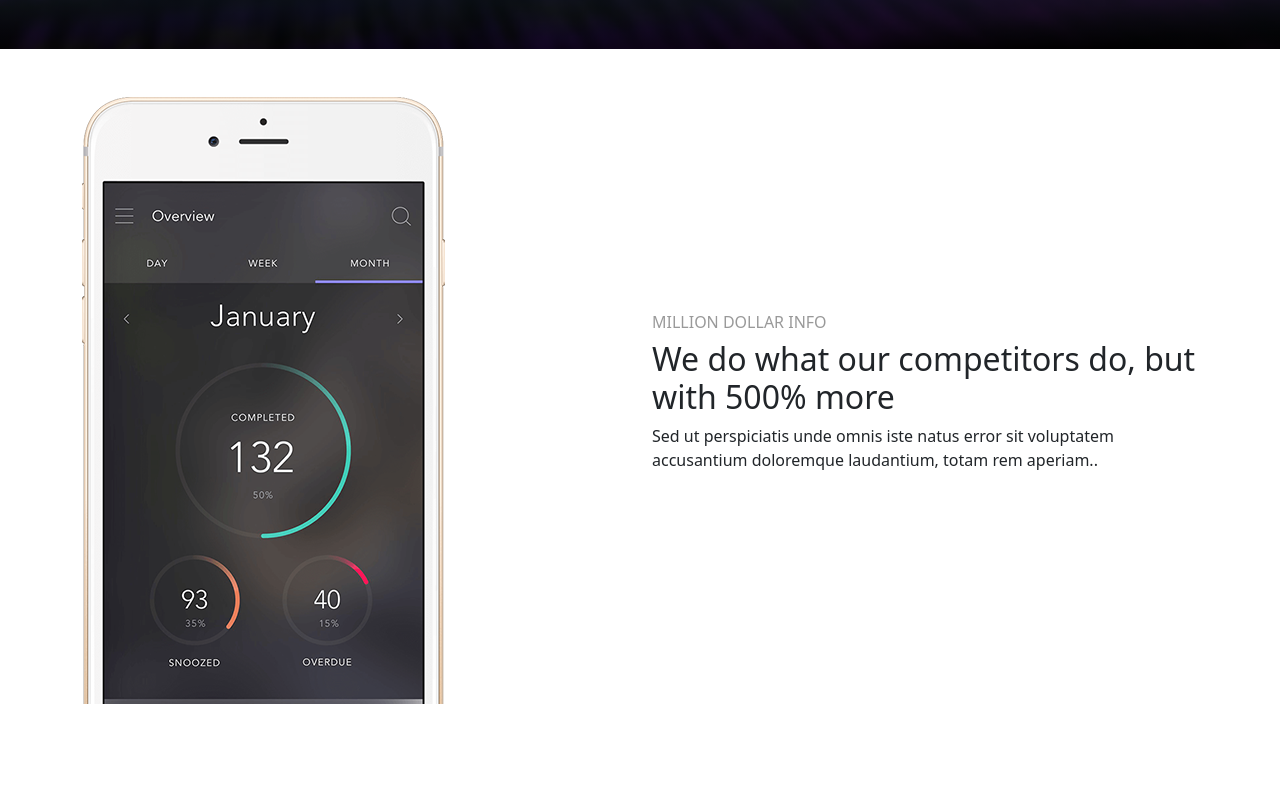
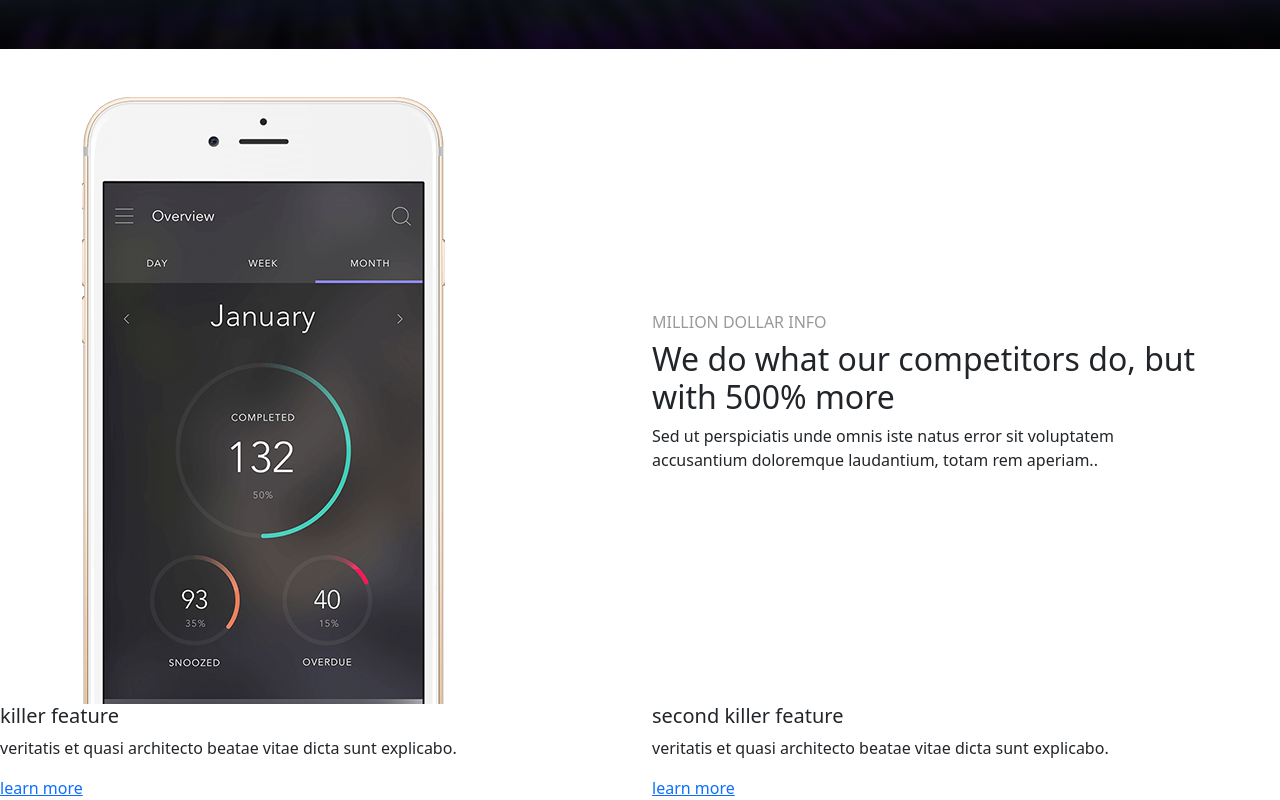
Before and after one commit to oc-edu/8-lab-HTML, a website: page public_html/index.html in a window 1280 px wide. Shown: the part 751-1551 px from the top of the page. Before the commit the page ends 1455 px from the top, so only its background shows below. Drawn offline with nearby package versions, Linux system fonts and the light colour scheme.

Commit message:
4 commit

```diff
--- a/public_html/index.html
+++ b/public_html/index.html
@@ -30,12 +30,12 @@ and open the template in the editor.
             </div>
         </section>
 
-        <section id="info--1">
+       <section id="info--1">
   <div class="container">
 	<div class="row pt-5 align-items-center">
    	<div class="col d-none d-md-block align-self-end">
-	<img src="img/phone.png" class="img-fluid"/>
-        </div>
+     	<img src="img/phone.png" class="img-fluid"/>
+   	</div>
    	<div class="col">
     	<h6 class="text-uppercase text-black-40">
       	million dollar info
@@ -47,7 +47,24 @@ and open the template in the editor.
  	</div>
 	</div>
   </div>
+
+            <div class="row">
+   <div class="d-none d-md-block col">
+  	<h5>killer feature</h5>
+   	<p>veritatis et quasi architecto beatae vitae
+   	dicta sunt explicabo.</p>
+   	<a href="#" class="d-block">learn more</a>
+	</div>
+	<div class="d-none d-lg-block col">
+   	<h5>second killer feature</h5>
+    	<p>veritatis et quasi architecto beatae vitae
+    	dicta sunt explicabo.</p>
+    	<a href="#" class="d-block">learn more</a>
+	</div>
+ </div>
+
 </section>
+
 
         <section id="info--2"></section>
         <section id="info--3"></section>
```
